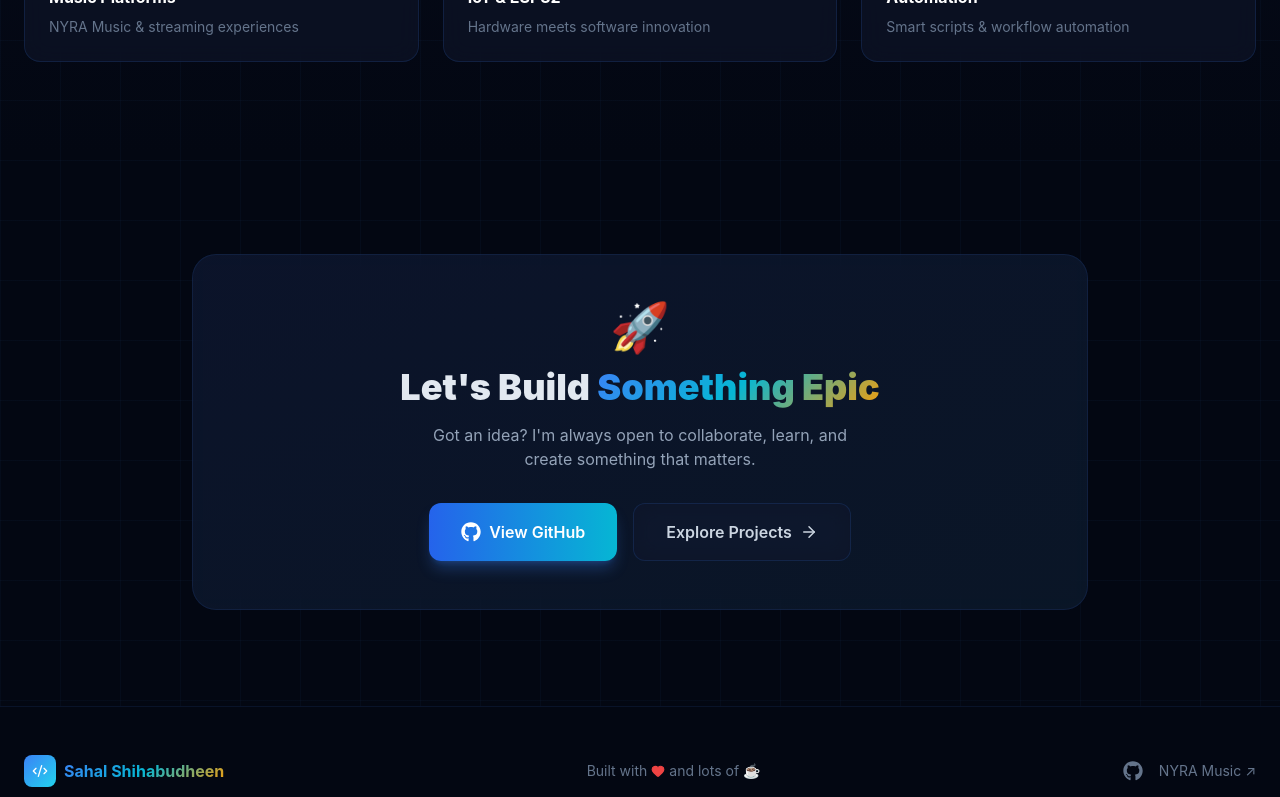
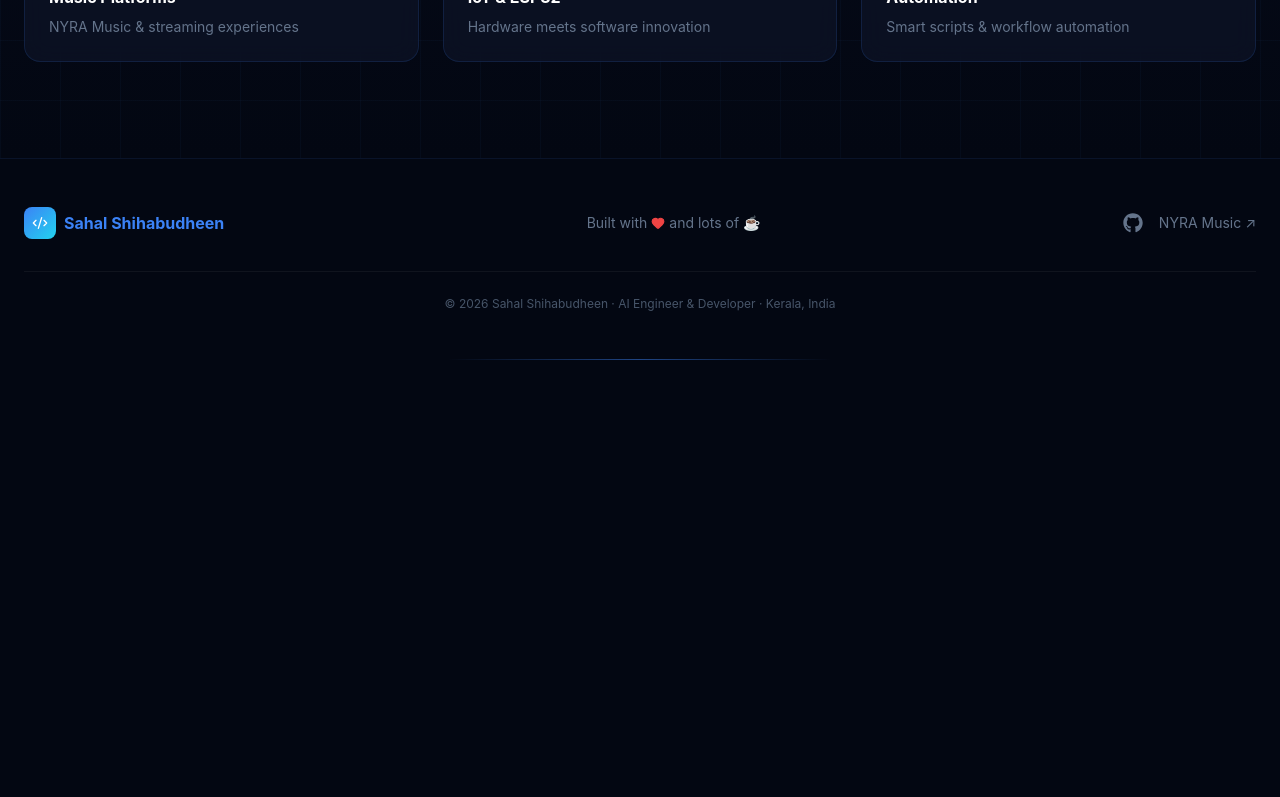
Before and after one commit to sahalshihabudheen-hash/sahal-shihabudheen, a Next.js app: page / in a window 1280 px wide. Shown: the part 2000-2797 px from the top of the page. After the commit the page ends 2360 px from the top, so only its background shows below. Built offline with nearby package versions, Linux system fonts and the light colour scheme.

Commit message:
Remove CTA section and replace multi-color gradient text with single clean blue color

```diff
--- a/app/globals.css
+++ b/app/globals.css
@@ -48,12 +48,13 @@ body {
   border: 1px solid rgba(59, 130, 246, 0.15);
 }
 
-/* Gradient text */
+/* Single accent text color */
 .gradient-text {
-  background: linear-gradient(135deg, #3b82f6, #06b6d4, #f59e0b);
-  -webkit-background-clip: text;
-  -webkit-text-fill-color: transparent;
-  background-clip: text;
+  color: #3b82f6;
+  background: none;
+  -webkit-background-clip: unset;
+  -webkit-text-fill-color: #3b82f6;
+  background-clip: unset;
 }
 
 /* Glow effects */
--- a/app/page.tsx
+++ b/app/page.tsx
@@ -335,49 +335,6 @@ export default function HomePage() {
         </div>
       </section>
 
-      {/* ── CTA ───────────────────────────────────────────────────────────── */}
-      <section className="py-24 px-6">
-        <div className="max-w-4xl mx-auto">
-          <motion.div
-            initial={{ opacity: 0, scale: 0.95 }}
-            whileInView={{ opacity: 1, scale: 1 }}
-            viewport={{ once: true }}
-            className="relative glass rounded-3xl p-12 text-center border border-blue-500/20 overflow-hidden"
-          >
-            <div className="absolute inset-0 bg-gradient-to-br from-blue-600/5 to-cyan-600/5 pointer-events-none" />
-            <div className="relative z-10">
-              <div className="text-5xl mb-4">🚀</div>
-              <h2 className="text-4xl font-black mb-4">
-                Let&apos;s Build <span className="gradient-text">Something Epic</span>
-              </h2>
-              <p className="text-slate-400 mb-8 max-w-md mx-auto">
-                Got an idea? I&apos;m always open to collaborate, learn, and create something that matters.
-              </p>
-              <div className="flex flex-wrap justify-center gap-4">
-                <motion.a
-                  href="https://github.com/sahalshihabudheen-hash"
-                  target="_blank"
-                  rel="noopener noreferrer"
-                  whileHover={{ scale: 1.05 }}
-                  whileTap={{ scale: 0.95 }}
-                  className="flex items-center gap-2 px-8 py-4 rounded-xl bg-gradient-to-r from-blue-600 to-cyan-500 text-white font-semibold shadow-lg shadow-blue-500/30"
-                >
-                  <Github size={20} /> View GitHub
-                </motion.a>
-                <Link href="/projects">
-                  <motion.button
-                    whileHover={{ scale: 1.05 }}
-                    whileTap={{ scale: 0.95 }}
-                    className="flex items-center gap-2 px-8 py-4 rounded-xl glass border border-blue-500/30 text-slate-300 hover:text-white font-semibold"
-                  >
-                    Explore Projects <ArrowRight size={18} />
-                  </motion.button>
-                </Link>
-              </div>
-            </div>
-          </motion.div>
-        </div>
-      </section>
     </div>
   )
 }
```
